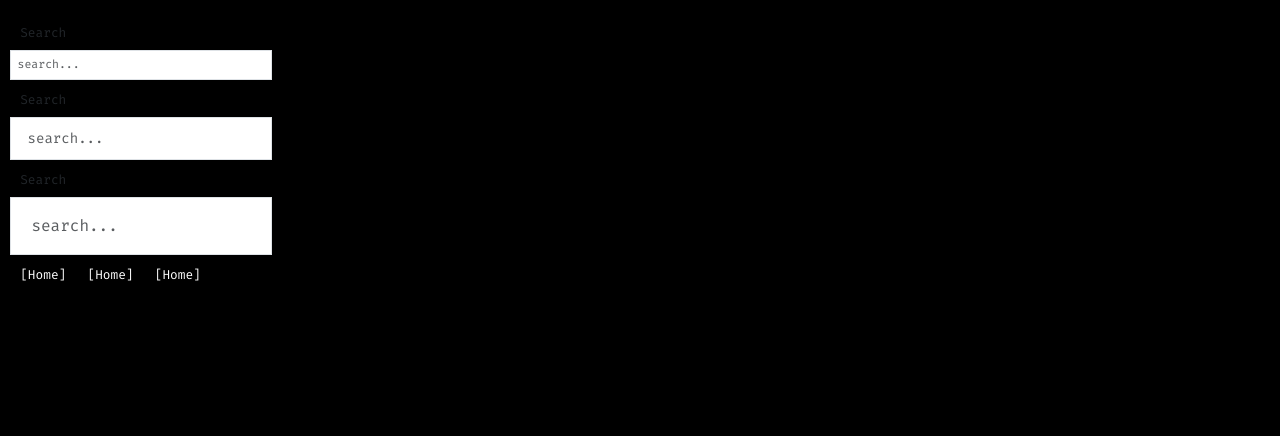
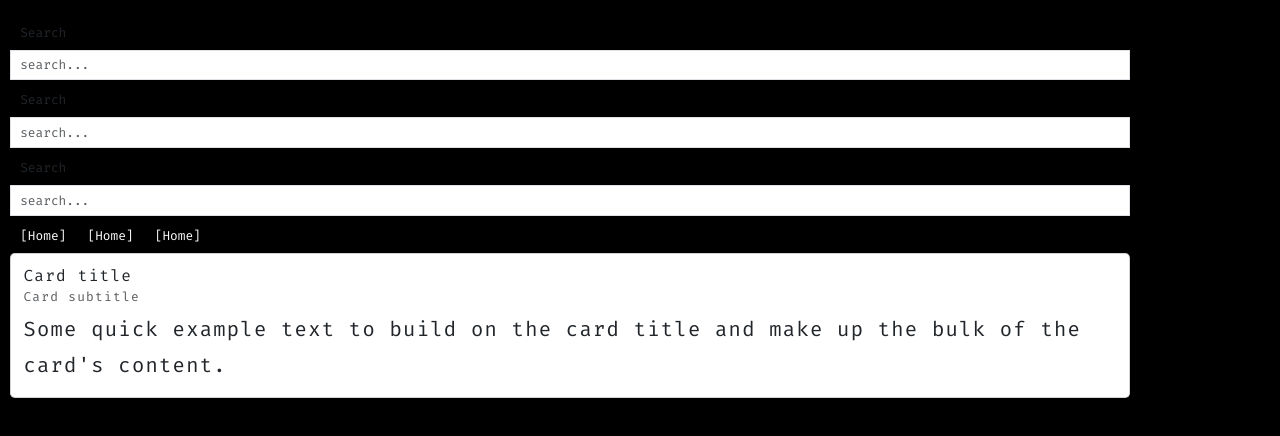
Before and after one commit to IndexOffy/tor-network-app-search, a React (Create React App) app in the folder app/: page /demo in a window 1280 px wide. Shown: the top 436 px of the page. Built offline with nearby package versions, Linux system fonts and the light colour scheme.

Commit message:
⚙️ FEATURE: Add Atoms

```diff
--- /dev/null
+++ b/app/src/components/atoms/subtitle/Subtitle.module.css
@@ -0,0 +1 @@
+@import '../../_settings/_base.css';
--- /dev/null
+++ b/app/src/components/atoms/subtitle/index.js
@@ -0,0 +1,33 @@
+import classnames from 'classnames'
+import styles from './Subtitle.module.css';
+
+export const SubtitleTheme = {
+  DEFAULT: 'default',
+  LIGHT: 'light',
+  DARK: 'dark'
+}
+
+const Subtitle = (props) => {
+  const { children, theme, size, className, disabled } = props
+
+  const classProps = classnames(
+    styles[theme],
+    styles[size],
+    {
+      [styles.disabled]: disabled,
+    },
+    className
+  )
+
+  return (
+      <h6 disabled={disabled} className={classProps}>{children}</h6>
+  )
+}
+
+Subtitle.defaultProps = {
+  theme: SubtitleTheme.DEFAULT,
+  className: 'card-subtitle mb-2 text-muted',
+  disabled: false,
+}
+
+export default Subtitle
--- /dev/null
+++ b/app/src/components/atoms/text/Text.module.css
@@ -0,0 +1 @@
+@import '../../_settings/_base.css';
--- /dev/null
+++ b/app/src/components/atoms/text/index.js
@@ -0,0 +1,33 @@
+import classnames from 'classnames'
+import styles from './Text.module.css';
+
+export const TextTheme = {
+  DEFAULT: 'default',
+  LIGHT: 'light',
+  DARK: 'dark'
+}
+
+const Text = (props) => {
+  const { children, theme, size, className, disabled } = props
+
+  const classProps = classnames(
+    styles[theme],
+    styles[size],
+    {
+      [styles.disabled]: disabled,
+    },
+    className
+  )
+
+  return (
+      <p disabled={disabled} className={classProps}>{children}</p>
+  )
+}
+
+Text.defaultProps = {
+  theme: TextTheme.DEFAULT,
+  className: 'card-text',
+  disabled: false,
+}
+
+export default Text
--- /dev/null
+++ b/app/src/components/atoms/title/Title.module.css
@@ -0,0 +1 @@
+@import '../../_settings/_base.css';
--- /dev/null
+++ b/app/src/components/atoms/title/index.js
@@ -0,0 +1,33 @@
+import classnames from 'classnames'
+import styles from './Title.module.css';
+
+export const TitleTheme = {
+  DEFAULT: 'default',
+  LIGHT: 'light',
+  DARK: 'dark'
+}
+
+const Title = (props) => {
+  const { children, theme, size, className, disabled } = props
+
+  const classProps = classnames(
+    styles[theme],
+    styles[size],
+    {
+      [styles.disabled]: disabled,
+    },
+    className
+  )
+
+  return (
+      <h5 disabled={disabled} className={classProps}>{children}</h5>
+  )
+}
+
+Title.defaultProps = {
+  theme: TitleTheme.DEFAULT,
+  className: 'card-title',
+  disabled: false,
+}
+
+export default Title
--- /dev/null
+++ b/app/src/components/molecules/card/Card.module.css
@@ -0,0 +1 @@
+@import '../../_settings/_base.css';
--- /dev/null
+++ b/app/src/components/molecules/card/index.js
@@ -0,0 +1,45 @@
+import classnames from 'classnames'
+import styles from './Card.module.css';
+
+
+export const CardTheme = {
+  DEFAULT: 'default',
+  LIGHT: 'light',
+  DARK: 'dark'
+}
+
+export const CardSize = {
+  SMALL: 'small',
+  MEDIUM: 'medium',
+  LARGE: 'large',
+}
+
+const Card = (props) => {
+  const { children, theme, size, className, disabled } = props
+
+  const classProps = classnames(
+    styles[theme],
+    styles[size],
+    {
+      [styles.disabled]: disabled,
+    },
+    className
+  )
+
+  return (
+    <div className="card" >
+      <div className="card-body">
+        {children}
+      </div>
+    </div>
+  )
+}
+
+Card.defaultProps = {
+  theme: CardTheme.DEFAULT,
+  size: CardSize.MEDIUM,
+  className: '',
+  disabled: false,
+}
+
+export default Card
--- a/app/src/pages/demo/index.js
+++ b/app/src/pages/demo/index.js
@@ -1,7 +1,10 @@
 import '../../components/_settings/_base.css'
 import Button from '../../components/atoms/button'
 import Input from '../../components/atoms/input'
-
+import Card from '../../components/molecules/card'
+import Title from '../../components/atoms/title'
+import Subtitle from '../../components/atoms/subtitle'
+import Text from '../../components/atoms/text'
 
 const DemoPage = () => {
   return (
@@ -18,6 +21,14 @@ const DemoPage = () => {
       <Button theme='menu-dark' size='small'>[Home]</Button>
       <Button theme='menu-dark' size='medium'>[Home]</Button>
       <Button theme='menu-dark' size='large'>[Home]</Button>
+
+      <Card>
+        <Title>Card title</Title>
+        <Subtitle>Card subtitle</Subtitle>
+        <Text>
+          Some quick example text to build on the card title and make up the bulk of the card's content.
+        </Text>
+      </Card>
     </div>
   )
 }
```
